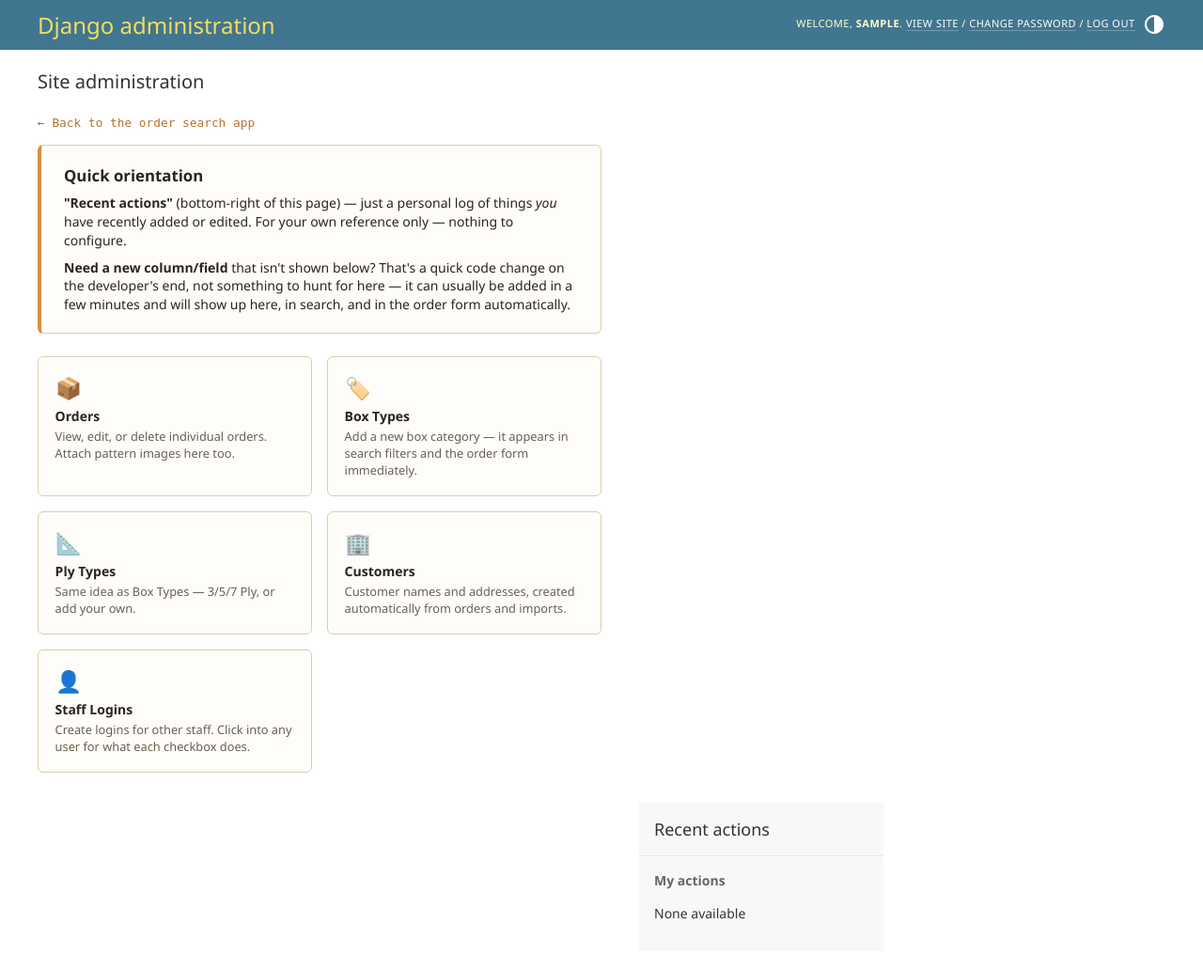
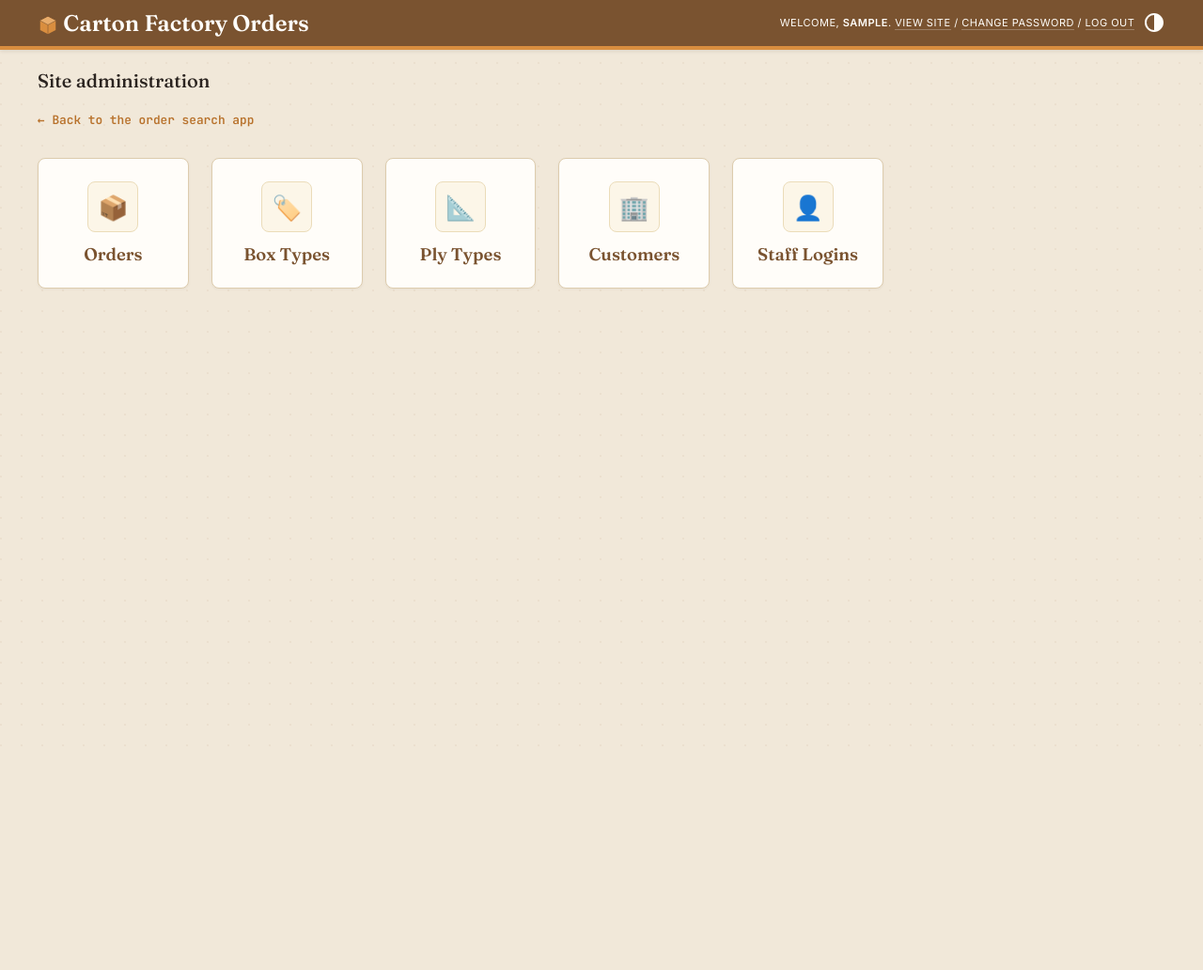
Before and after one commit to Sandavi44/corrugated-carton-orders, a Django app: page /admin/ in a window 1280 px wide. Shown: the whole page at 94% size. After the commit the page ends 309 px from the top, so only its background shows below. Run offline with Django 5.2, Linux system fonts and the light colour scheme; the visitor is signed in with stand-in values (Sample User, id 1); data comes from the database, SQL or seed files in the repository; data that the repository does not hold is empty.

Commit message:
UI/UX enhancements: Modernized search form layout, upgraded Django Admin layout and styling, fixed date filtering exact match, and corrected QuickBooks duplicate import stats

```diff
--- /dev/null
+++ b/templates/admin/base_site.html
@@ -0,0 +1,232 @@
+{% extends "admin/base.html" %}
+{% load static %}
+
+{% block branding %}
+<div id="site-name">
+  <a href="{% url 'admin:index' %}">
+    <svg width="22" height="22" viewBox="0 0 40 40" xmlns="http://www.w3.org/2000/svg" style="vertical-align: middle;">
+      <polygon points="20,3 35,11 35,29 20,37 5,29 5,11" fill="#d98e3f"/>
+      <polygon points="20,3 35,11 20,19 5,11" fill="#e8ac6b"/>
+      <polyline points="20,19 20,37" stroke="#7a5330" stroke-width="1"/>
+      <polyline points="5,11 20,19 35,11" stroke="#7a5330" stroke-width="1" fill="none"/>
+    </svg>
+    <span style="font-family: 'Fraunces', Georgia, serif; font-weight: 600; color: #fffdf9;">Carton Factory Orders</span>
+  </a>
+</div>
+{% if user.is_anonymous %}
+  {% include "admin/color_theme_toggle.html" %}
+{% endif %}
+{% endblock %}
+
+{% block extrastyle %}
+{{ block.super }}
+<link rel="stylesheet" href="{% static 'orders/fonts/fonts.css' %}">
+<style>
+  /* Design Token Overrides for Django Admin Theme */
+  :root, html[data-theme="light"] {
+    --primary: #b1804e;
+    --secondary: #7a5330;
+    --accent: #d98e3f;
+    --primary-fg: #fffdf9;
+
+    --body-fg: #2b2420;
+    --body-bg: #f1e8d9;
+    --body-quiet-color: #6b5f52;
+    --body-medium-color: #4a3e35;
+    --body-loud-color: #1c1613;
+
+    --header-color: #fffdf9;
+    --header-branding-color: var(--accent);
+    --header-bg: var(--secondary);
+    --header-link-color: var(--primary-fg);
+
+    --breadcrumbs-fg: #f1e8d9;
+    --breadcrumbs-link-fg: var(--body-bg);
+    --breadcrumbs-bg: #583a21;
+
+    --link-fg: #b8722c;
+    --link-hover-color: #7a5330;
+    --link-selected-fg: var(--secondary);
+
+    --hairline-color: #ddccae;
+    --border-color: #c8b79b;
+
+    --button-fg: #fffdf9;
+    --button-bg: #b1804e;
+    --button-hover-bg: #7a5330;
+    --default-button-bg: #d98e3f;
+    --default-button-hover-bg: #b8722c;
+    --delete-button-bg: #9c3b30;
+    --delete-button-hover-bg: #822e25;
+
+    --font-family-primary: 'Inter', -apple-system, BlinkMacSystemFont, sans-serif;
+    --font-family-monospace: 'JetBrains Mono', 'Courier New', monospace;
+  }
+
+  body {
+    background-image: radial-gradient(circle at 1px 1px, rgba(140, 90, 43, 0.06) 1px, transparent 0);
+    background-size: 22px 22px;
+  }
+
+  h1, h2, h3, #site-name a {
+    font-family: 'Fraunces', Georgia, serif;
+  }
+
+  #header {
+    background: var(--header-bg) !important;
+    border-bottom: 4px solid var(--accent);
+    box-shadow: 0 2px 4px rgba(0, 0, 0, 0.08);
+  }
+
+  div.breadcrumbs {
+    background: var(--breadcrumbs-bg) !important;
+    color: var(--breadcrumbs-fg) !important;
+    font-family: 'JetBrains Mono', monospace;
+    font-size: 0.72rem;
+    text-transform: uppercase;
+    letter-spacing: 0.05em;
+    padding: 8px 40px !important;
+    border-bottom: 1px solid var(--border-color);
+  }
+
+  div.breadcrumbs a {
+    color: #fffdf9 !important;
+  }
+
+  div.breadcrumbs a:hover {
+    color: var(--accent) !important;
+    text-decoration: none;
+  }
+
+  /* Dashboard and Modules styling */
+  .module {
+    background: #fffdf9 !important;
+    border: 1px solid var(--hairline-color) !important;
+    border-radius: 6px !important;
+    box-shadow: 0 1px 3px rgba(43, 36, 32, 0.05) !important;
+    overflow: hidden;
+    margin-bottom: 1.5rem !important;
+  }
+
+  .module h2, .module caption {
+    background: var(--secondary) !important;
+    color: #fffdf9 !important;
+    font-family: 'Fraunces', Georgia, serif !important;
+    font-weight: 500 !important;
+    font-size: 0.95rem !important;
+    padding: 8px 12px !important;
+  }
+
+  #content-related {
+    background: #fffdf9 !important;
+    border: 1px solid var(--hairline-color) !important;
+    border-radius: 6px !important;
+    padding: 1.25rem !important;
+    box-shadow: 0 1px 3px rgba(43, 36, 32, 0.05) !important;
+  }
+
+  #content-related h2 {
+    font-family: 'Fraunces', Georgia, serif !important;
+    color: var(--secondary) !important;
+    font-size: 1.1rem !important;
+    margin-top: 0 !important;
+    border-bottom: 2px solid var(--accent) !important;
+    padding-bottom: 6px !important;
+    margin-bottom: 12px !important;
+    background: none !important;
+  }
+
+  #content-related .module h2 {
+    background: none !important;
+    padding: 0 !important;
+    margin-bottom: 10px !important;
+  }
+
+  #content-related h3 {
+    font-family: 'JetBrains Mono', monospace !important;
+    font-size: 0.7rem !important;
+    text-transform: uppercase !important;
+    letter-spacing: 0.05em !important;
+    color: var(--body-quiet-color) !important;
+  }
+
+  /* Table styling */
+  .results table {
+    border-collapse: collapse;
+    width: 100%;
+  }
+
+  .results table thead th {
+    background: var(--secondary) !important;
+    color: #f6ead2 !important;
+    font-family: 'JetBrains Mono', monospace;
+    font-size: 0.68rem;
+    letter-spacing: 0.06em;
+    text-transform: uppercase;
+    font-weight: 600;
+    padding: 10px 8px !important;
+    border-bottom: 2px solid var(--accent) !important;
+  }
+
+  .results table thead th a {
+    color: #f6ead2 !important;
+  }
+
+  .results table tbody tr {
+    background: #fffdf9 !important;
+  }
+
+  .results table tbody tr:nth-child(even) {
+    background: #fcf9f2 !important;
+  }
+
+  .results table tbody tr:hover {
+    background: #f7efdd !important;
+  }
+
+  .results table tbody td {
+    border-bottom: 1px solid var(--hairline-color) !important;
+    padding: 10px 8px !important;
+    vertical-align: middle;
+  }
+
+  /* Input fields */
+  input[type=text], input[type=password], input[type=email], input[type=number], textarea {
+    border: 1px solid var(--hairline-color) !important;
+    border-radius: 4px !important;
+    padding: 6px 10px !important;
+    background-color: #fffdf9 !important;
+  }
+
+  select {
+    border: 1px solid var(--hairline-color) !important;
+    border-radius: 4px !important;
+    padding: 4px 8px !important;
+    height: auto !important;
+    line-height: 1.5 !important;
+    background-color: #fffdf9 !important;
+    vertical-align: middle !important;
+  }
+
+  input[type=text]:focus, input[type=password]:focus, input[type=email]:focus, input[type=number]:focus, select:focus, textarea:focus {
+    border-color: var(--accent) !important;
+    box-shadow: 0 0 0 3px rgba(217, 142, 63, 0.2) !important;
+    outline: none !important;
+  }
+
+  .submit-row {
+    background: #fffdf9 !important;
+    border: 1px solid var(--hairline-color) !important;
+    border-radius: 6px !important;
+    padding: 12px 16px !important;
+  }
+
+  /* Custom badge for Django actions list */
+  .actionlist li {
+    font-family: 'Inter', sans-serif !important;
+    font-size: 0.82rem !important;
+    line-height: 1.4 !important;
+    margin-bottom: 8px !important;
+  }
+</style>
+{% endblock %}
--- a/templates/admin/index.html
+++ b/templates/admin/index.html
@@ -1,46 +1,144 @@
 {% extends "admin/index.html" %}
 {% load static %}
 
+{% block sidebar %}
+<!-- Hide the sidebar to reclaim full page width -->
+{% endblock %}
+
 {% block content %}
-<a href="/" style="display:inline-block; margin-bottom:1rem; color:#b8722c; font-family: 'JetBrains Mono', monospace; font-size:0.8rem;">&larr; Back to the order search app</a>
+<style>
+  /* Override the default 600px limit on Django dashboard content width */
+  .dashboard #content {
+    width: auto !important;
+    max-width: 100% !important;
+    box-sizing: border-box !important;
+  }
 
-<div style="background:#fffdf9; color:#2b2420; border:1px solid #ddccae; border-left:4px solid #d98e3f; border-radius:6px; padding:1.25rem 1.5rem; margin-bottom:1.5rem; max-width:900px;">
-  <h2 style="margin-top:0; font-size:1.05rem; color:#2b2420;">Quick orientation</h2>
-  <p style="margin-bottom:0.6rem; color:#2b2420;"><strong>"Recent actions"</strong> (bottom-right of this page) — just a personal log of things <em>you</em> have recently added or edited. For your own reference only — nothing to configure.</p>
-  <p style="margin-bottom:0;color:#2b2420;"><strong>Need a new column/field</strong> that isn't shown below? That's a quick code change on the developer's end, not something to hunt for here — it can usually be added in a few minutes and will show up here, in search, and in the order form automatically.</p>
-</div>
+  /* Override default admin float layouts to use full width */
+  #content-main {
+    width: 100% !important;
+    float: none !important;
+    margin-right: 0 !important;
+  }
 
-<div style="display:grid; grid-template-columns:repeat(auto-fill, minmax(220px, 1fr)); gap:1rem; max-width:1000px; margin-bottom:2rem;">
+  /* Premium Dashboard Grid spanning full width in a single row on desktop */
+  .dashboard-grid {
+    display: grid;
+    grid-template-columns: repeat(5, 1fr);
+    gap: 1.5rem;
+    width: 100% !important;
+    max-width: 1200px;
+    margin: 1.5rem auto 2rem;
+  }
 
-  <a href="/admin/orders/order/" style="text-decoration:none; color:#2b2420; background:#fffdf9; border:1px solid #ddccae; border-radius:6px; padding:1.1rem; display:block;">
-    <div style="font-size:1.4rem;">📦</div>
-    <div style="font-weight:700; margin:0.3rem 0 0.2rem;">Orders</div>
-    <div style="font-size:0.8rem; color:#6b5f52;">View, edit, or delete individual orders. Attach pattern images here too.</div>
-  </a>
+  @media (max-width: 1024px) {
+    .dashboard-grid {
+      grid-template-columns: repeat(3, 1fr);
+    }
+  }
 
-  <a href="/admin/orders/boxtype/" style="text-decoration:none; color:#2b2420; background:#fffdf9; border:1px solid #ddccae; border-radius:6px; padding:1.1rem; display:block;">
-    <div style="font-size:1.4rem;">🏷️</div>
-    <div style="font-weight:700; margin:0.3rem 0 0.2rem;">Box Types</div>
-    <div style="font-size:0.8rem; color:#6b5f52;">Add a new box category — it appears in search filters and the order form immediately.</div>
-  </a>
+  @media (max-width: 640px) {
+    .dashboard-grid {
+      grid-template-columns: 1fr;
+    }
+  }
 
-  <a href="/admin/orders/plytype/" style="text-decoration:none; color:#2b2420; background:#fffdf9; border:1px solid #ddccae; border-radius:6px; padding:1.1rem; display:block;">
-    <div style="font-size:1.4rem;">📐</div>
-    <div style="font-weight:700; margin:0.3rem 0 0.2rem;">Ply Types</div>
-    <div style="font-size:0.8rem; color:#6b5f52;">Same idea as Box Types — 3/5/7 Ply, or add your own.</div>
-  </a>
+  .dashboard-card {
+    text-decoration: none !important;
+    color: var(--body-fg) !important;
+    background: #fffdf9;
+    border: 1px solid var(--hairline-color);
+    border-radius: 8px;
+    padding: 1.5rem;
+    display: flex;
+    flex-direction: column;
+    align-items: center;
+    justify-content: center;
+    text-align: center;
+    min-height: 130px;
+    box-sizing: border-box;
+    transition: transform 0.2s ease, box-shadow 0.2s ease, border-color 0.2s ease;
+    box-shadow: 0 1px 3px rgba(43, 36, 32, 0.05);
+  }
 
-  <a href="/admin/orders/customer/" style="text-decoration:none; color:#2b2420; background:#fffdf9; border:1px solid #ddccae; border-radius:6px; padding:1.1rem; display:block;">
-    <div style="font-size:1.4rem;">🏢</div>
-    <div style="font-weight:700; margin:0.3rem 0 0.2rem;">Customers</div>
-    <div style="font-size:0.8rem; color:#6b5f52;">Customer names and addresses, created automatically from orders and imports.</div>
-  </a>
+  .dashboard-card:hover {
+    transform: translateY(-4px);
+    box-shadow: 0 8px 20px rgba(122, 83, 48, 0.14);
+    border-color: var(--accent);
+  }
 
-  <a href="/admin/auth/user/" style="text-decoration:none; color:#2b2420; background:#fffdf9; border:1px solid #ddccae; border-radius:6px; padding:1.1rem; display:block;">
-    <div style="font-size:1.4rem;">👤</div>
-    <div style="font-weight:700; margin:0.3rem 0 0.2rem;">Staff Logins</div>
-    <div style="font-size:0.8rem; color:#6b5f52;">Create logins for other staff. Click into any user for what each checkbox does.</div>
-  </a>
+  .card-icon-wrapper {
+    display: flex;
+    align-items: center;
+    justify-content: center;
+    width: 52px;
+    height: 52px;
+    border-radius: 8px;
+    background: #fcf6e8;
+    border: 1px solid #ebdcb9;
+    font-size: 1.6rem;
+    margin-bottom: 0.75rem;
+    transition: background-color 0.2s ease, border-color 0.2s ease;
+  }
 
+  .dashboard-card:hover .card-icon-wrapper {
+    background: #f7efdd;
+    border-color: var(--accent);
+  }
+
+  .card-title {
+    font-family: 'Fraunces', Georgia, serif;
+    font-size: 1.15rem;
+    font-weight: 600;
+    color: var(--secondary);
+    margin: 0;
+  }
+
+  .back-link {
+    display: inline-flex;
+    align-items: center;
+    gap: 6px;
+    margin-bottom: 0.5rem;
+    color: var(--link-fg);
+    font-family: 'JetBrains Mono', monospace;
+    font-size: 0.8rem;
+    text-decoration: none !important;
+    font-weight: 600;
+    transition: color 0.2s ease;
+  }
+  .back-link:hover {
+    color: var(--secondary);
+  }
+</style>
+
+<div id="content-main">
+  <a href="/" class="back-link">&larr; Back to the order search app</a>
+
+  <div class="dashboard-grid">
+    <a href="/admin/orders/order/" class="dashboard-card">
+      <div class="card-icon-wrapper">📦</div>
+      <h3 class="card-title">Orders</h3>
+    </a>
+
+    <a href="/admin/orders/boxtype/" class="dashboard-card">
+      <div class="card-icon-wrapper">🏷️</div>
+      <h3 class="card-title">Box Types</h3>
+    </a>
+
+    <a href="/admin/orders/plytype/" class="dashboard-card">
+      <div class="card-icon-wrapper">📐</div>
+      <h3 class="card-title">Ply Types</h3>
+    </a>
+
+    <a href="/admin/orders/customer/" class="dashboard-card">
+      <div class="card-icon-wrapper">🏢</div>
+      <h3 class="card-title">Customers</h3>
+    </a>
+
+    <a href="/admin/auth/user/" class="dashboard-card">
+      <div class="card-icon-wrapper">👤</div>
+      <h3 class="card-title">Staff Logins</h3>
+    </a>
+  </div>
 </div>
 {% endblock %}
```
Also changed, not shown: orders/filters.py (+45 -2 lines), orders/quickbooks_import.py (+6 -2 lines), orders/static/orders/style.css (+79 -0 lines), orders/templates/orders/excel_import.html (+51 -23 lines), orders/templates/orders/search.html (+44 -26 lines), orders/tests/test_filters.py (+40 -0 lines).
